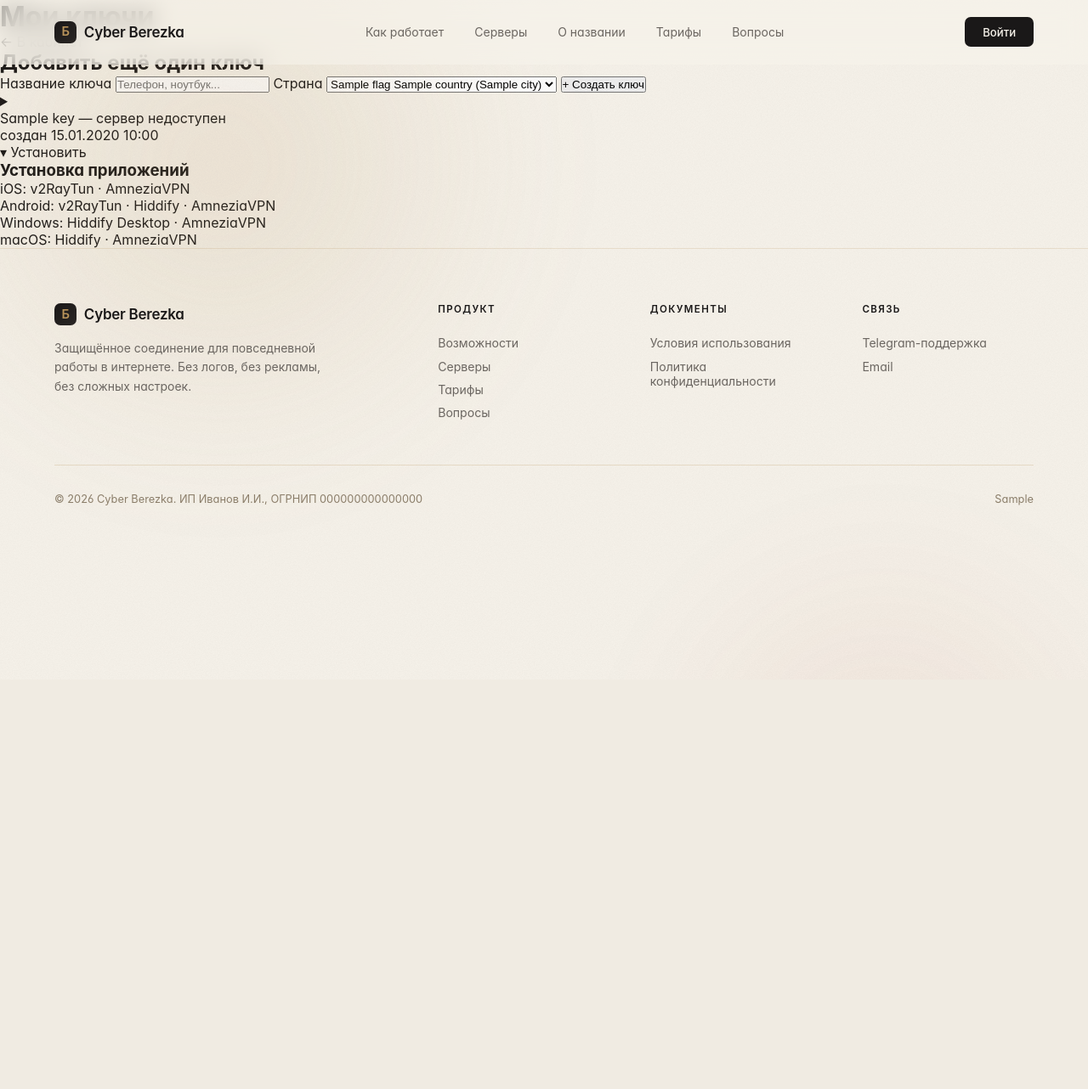
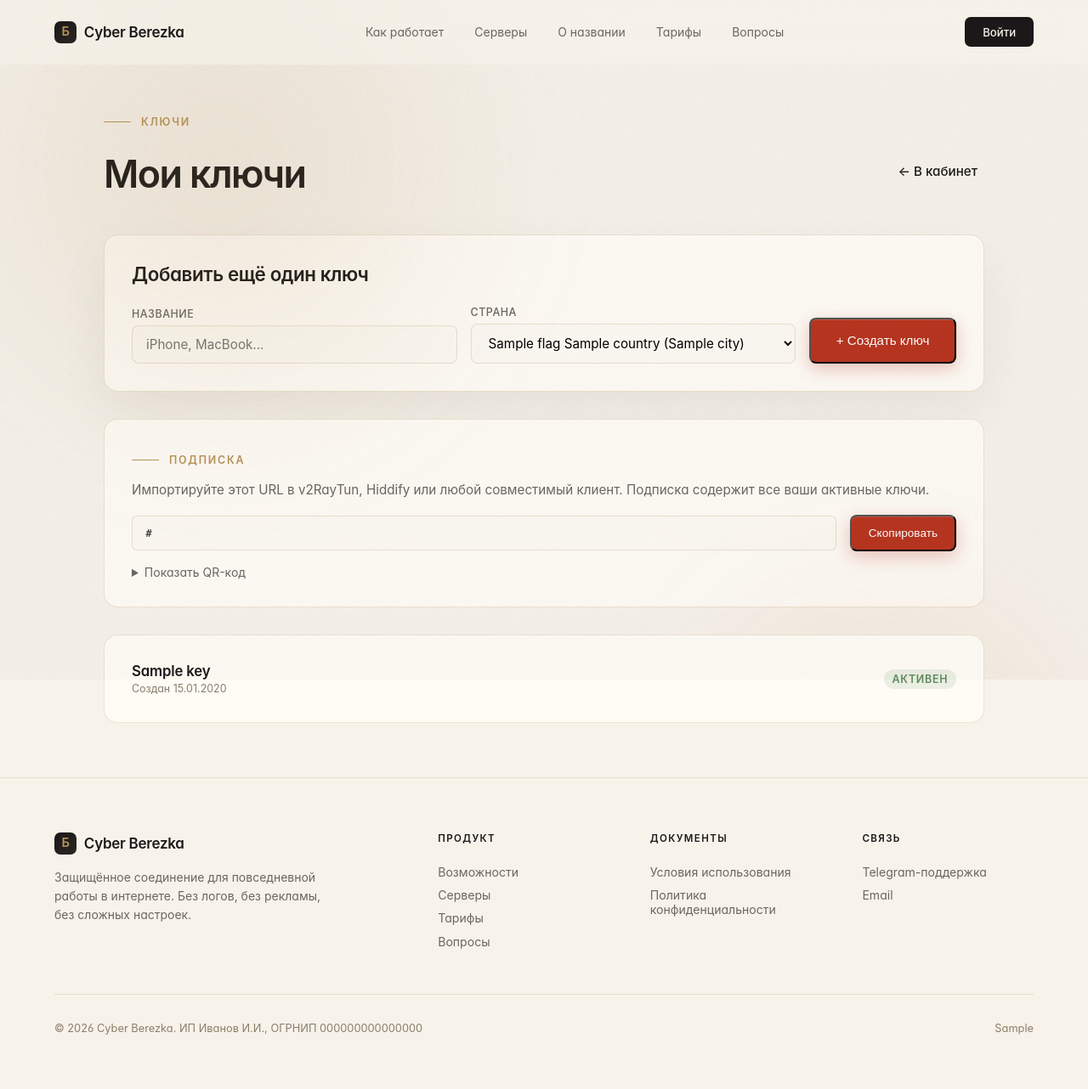
Before and after one commit to z1kurat/cyber-berezka, a FastAPI app: template infra/site/app/templates/cabinet/keys.html in a window 1280 px wide. Shown: the whole page at 85% size. Before the commit the page ends 595 px from the top, so only its background shows below. Run offline with FastAPI, Linux system fonts and the light colour scheme; the template is opened without the code that fills it: most values are stand-ins (such as "Sample title", 1, 10 or a date in 2020); some web fonts are replaced.

Commit message:
feat(site/cabinet/keys): apply new design — preserve forms+CSRF, copy with check-mark, AmneziaVPN btn
Co-Authored-By: Claude Sonnet 4.6 <noreply@anthropic.com>

```diff
--- a/infra/site/app/templates/cabinet/keys.html
+++ b/infra/site/app/templates/cabinet/keys.html
@@ -1,178 +1,133 @@
 {% extends "base.html" %}
-{% block title %}Ключи — Cyber Berezka{% endblock %}
+{% block title %}Мои ключи — Cyber Berezka{% endblock %}
 {% block content %}
-<main class="max-w-4xl mx-auto px-6 py-12">
-  <header class="flex items-center justify-between mb-8">
-    <h1 class="font-serif text-3xl">Мои ключи</h1>
-    <a href="/cabinet" class="text-sm text-accent-goldDk underline">← В кабинет</a>
+
+<main style="max-width:1100px;margin:0 auto;padding:8rem 2rem 4rem">
+  <header style="display:flex;justify-content:space-between;align-items:flex-end;margin-bottom:3rem;flex-wrap:wrap;gap:1rem">
+    <div>
+      <div class="eyebrow"><span class="eyebrow-line"></span><span>Ключи</span></div>
+      <h1 class="headline" style="font-size:clamp(2rem,4vw,2.8rem);margin:0">Мои ключи</h1>
+    </div>
+    <a class="cta-secondary" href="/cabinet">← В кабинет</a>
   </header>
 
-  {# Step 1: создание ключа — имя + страна (только доступные) #}
-  <section class="bg-bg-card border border-border-light rounded-lg shadow-card p-6 mb-6">
-    <h2 class="font-serif text-xl mb-4">{% if not keys_rows %}Создайте первый ключ{% else %}Добавить ещё один ключ{% endif %}</h2>
   {% set err = request.query_params.get('error') %}
   {% if err == 'label_required' %}
-      <p class="text-cta mb-3 text-sm">Имя ключа обязательно</p>
+    <div style="background:rgba(184,53,31,0.08);border:1px solid rgba(184,53,31,0.25);border-radius:8px;padding:0.85rem 1rem;margin-bottom:1.5rem;font-size:0.875rem;color:#B8351F">Имя ключа обязательно.</div>
   {% elif err == 'no_servers' %}
-      <p class="text-cta mb-3 text-sm">В выбранной стране нет доступных серверов. Попробуйте другую.</p>
+    <div style="background:rgba(184,53,31,0.08);border:1px solid rgba(184,53,31,0.25);border-radius:8px;padding:0.85rem 1rem;margin-bottom:1.5rem;font-size:0.875rem;color:#B8351F">В выбранной стране нет доступных серверов. Попробуйте другую.</div>
   {% endif %}
 
+  <!-- Create key form -->
+  <section style="background:#FFFCF6;border:1px solid rgba(184,147,90,0.24);border-radius:16px;padding:2rem;margin-bottom:2rem;box-shadow:0 24px 60px rgba(26,24,24,0.06)">
+    <h2 style="font-size:1.4rem;font-weight:600;letter-spacing:-0.018em;margin-bottom:1.5rem">
+      {% if not keys_rows %}Создайте первый ключ{% else %}Добавить ещё один ключ{% endif %}
+    </h2>
     {% if not countries %}
-      <p class="text-text-muted">Сейчас нет доступных серверов. Попробуйте позже.</p>
+      <p style="color:#6B6661">Сейчас нет доступных серверов. Попробуйте позже.</p>
     {% else %}
-    <form method="POST" action="/cabinet/keys" class="grid md:grid-cols-3 gap-3 items-end">
+    <form method="POST" action="/cabinet/keys" style="display:grid;grid-template-columns:1fr 1fr auto;gap:1rem;align-items:end">
       <input type="hidden" name="csrf_token" value="{{ request.state.csrf_token or '' }}">
-      <label class="md:col-span-1">
-        <span class="text-sm text-text-secondary">Название ключа</span>
-        <input type="text" name="label" required minlength="1" maxlength="64"
-               placeholder="Телефон, ноутбук..."
-               class="mt-1 block w-full border border-border-light rounded px-3 py-2 bg-white">
+      <label style="display:flex;flex-direction:column;gap:0.4rem">
+        <span style="font-size:0.78rem;font-weight:500;color:#6B6661;letter-spacing:0.04em;text-transform:uppercase">Название</span>
+        <input type="text" name="label" required minlength="1" maxlength="64" placeholder="iPhone, MacBook..."
+               style="font-family:inherit;font-size:0.95rem;padding:0.75rem 1rem;background:#FDFAF3;border:1px solid rgba(184,147,90,0.24);border-radius:8px">
       </label>
-      <label class="md:col-span-1">
-        <span class="text-sm text-text-secondary">Страна</span>
-        <select name="country" required
-                class="mt-1 block w-full border border-border-light rounded px-3 py-2 bg-white">
+      <label style="display:flex;flex-direction:column;gap:0.4rem">
+        <span style="font-size:0.78rem;font-weight:500;color:#6B6661;letter-spacing:0.04em;text-transform:uppercase">Страна</span>
+        <select name="country" required style="font-family:inherit;font-size:0.95rem;padding:0.75rem 1rem;background:#FDFAF3;border:1px solid rgba(184,147,90,0.24);border-radius:8px">
           {% for c in countries %}
             <option value="{{ c.code }}">{{ c.flag }} {{ c.name }}{% if c.city %} ({{ c.city }}){% endif %}</option>
           {% endfor %}
         </select>
       </label>
-      <button type="submit" class="btn-primary md:col-span-1">+ Создать ключ</button>
+      <button type="submit" class="cta-primary">+ Создать ключ</button>
     </form>
-    {% endif %}
-    {% if not keys_rows %}
-      <p class="text-xs text-text-muted mt-3">Ключ привязывается к случайному серверу в выбранной стране.</p>
     {% endif %}
   </section>
 
-  {# Step 2: список ключей — каждый показывает только свой сервер #}
+  {% if subscription_url %}
+  <!-- Subscription URL block -->
+  <section style="background:#FFFCF6;border:1px solid rgba(184,147,90,0.24);border-radius:16px;padding:2rem;margin-bottom:2rem">
+    <div class="eyebrow" style="margin-bottom:1rem"><span class="eyebrow-line"></span><span>Подписка</span></div>
+    <p style="font-size:0.95rem;color:#6B6661;margin-bottom:1rem;line-height:1.6">
+      Импортируйте этот URL в v2RayTun, Hiddify или любой совместимый клиент. Подписка содержит все ваши активные ключи.
+    </p>
+    <div style="display:flex;gap:1rem;align-items:center;flex-wrap:wrap">
+      <code style="font-family:'JetBrains Mono',Menlo,monospace;font-size:0.78rem;background:#FDFAF3;border:1px solid rgba(184,147,90,0.24);border-radius:6px;padding:0.75rem 0.95rem;flex:1;min-width:240px;word-break:break-all">{{ subscription_url }}</code>
+      <button type="button" data-copy="{{ subscription_url }}" class="cta-primary" style="padding:0.75rem 1.25rem;font-size:0.85rem">Скопировать</button>
+    </div>
+    {% if qr_data_uri %}
+      <details style="margin-top:1rem">
+        <summary style="cursor:pointer;font-size:0.875rem;color:#6B6661">Показать QR-код</summary>
+        <img src="{{ qr_data_uri }}" alt="Subscription QR" style="margin-top:1rem;max-width:200px;border-radius:8px;border:1px solid rgba(184,147,90,0.24)">
+      </details>
+    {% endif %}
+  </section>
+  {% endif %}
+
+  <!-- Keys list -->
   {% if keys_rows %}
-  <section class="space-y-3">
+  <section style="display:flex;flex-direction:column;gap:1rem">
     {% for row in keys_rows %}
     {% set k = row.key %}
     {% set s = row.server %}
-    <details class="bg-bg-card border border-border-light rounded-lg shadow-card">
-      <summary class="cursor-pointer px-5 py-4 flex items-center justify-between hover:bg-bg-section-alt rounded-lg">
+    <details class="server-card tilt" style="cursor:default">
+      <summary style="cursor:pointer;display:flex;justify-content:space-between;align-items:center;list-style:none">
         <div>
-          <div class="font-medium">
+          <div style="font-size:1.05rem;font-weight:600;letter-spacing:-0.01em">
             {{ k.label }}
-            {% if s %}<span class="text-text-muted text-sm">— {{ s.flag }} {{ s.country }}</span>
-            {% elif row.is_legacy %}<span class="text-text-muted text-sm">— все серверы</span>
-            {% else %}<span class="text-warning text-sm">— сервер недоступен</span>
+            {% if s %}<span style="color:#8B7E6A;font-weight:400;margin-left:0.5rem">— {{ s.flag }} {{ s.country }}</span>{% endif %}
+          </div>
+          <div style="font-size:0.78rem;color:#8B7E6A;margin-top:0.2rem">Создан {{ k.created_at.strftime('%d.%m.%Y') }}</div>
+        </div>
+        <span style="font-size:0.78rem;color:#5F8B5C;padding:0.25rem 0.6rem;border-radius:999px;background:rgba(95,139,92,0.12);font-weight:600;text-transform:uppercase;letter-spacing:0.06em">Активен</span>
+      </summary>
+
+      <div style="margin-top:1.25rem;padding-top:1.25rem;border-top:1px dashed rgba(184,147,90,0.24)">
+        {% if s %}
+          <code style="display:block;font-family:'JetBrains Mono',Menlo,monospace;font-size:0.75rem;background:#FDFAF3;border:1px solid rgba(184,147,90,0.24);border-radius:6px;padding:0.75rem 0.95rem;color:#2A2624;word-break:break-all;line-height:1.5;margin-bottom:1rem">{{ s.vless_url }}</code>
+          <div style="display:flex;gap:0.6rem;flex-wrap:wrap;align-items:center">
+            <button type="button" data-copy="{{ s.vless_url }}" class="cta-primary" style="padding:0.55rem 1rem;font-size:0.78rem">Скопировать ссылку</button>
+            <button type="button" data-copy="{{ s.vless_url }}" data-amnezia class="cta-secondary" style="padding:0.55rem 1rem;font-size:0.78rem">Импорт в AmneziaVPN</button>
+            {% if server_qrs.get(s.vless_url) %}
+              <details style="display:inline-block">
+                <summary style="cursor:pointer;color:#1A1818;padding:0.55rem 1rem;font-size:0.78rem;font-weight:500;border:1px solid rgba(184,147,90,0.24);border-radius:6px;display:inline-block">QR-код</summary>
+                <img src="{{ server_qrs[s.vless_url] }}" alt="QR" style="margin-top:0.6rem;max-width:160px;border-radius:6px;border:1px solid rgba(184,147,90,0.24)">
+              </details>
             {% endif %}
           </div>
-          <div class="text-xs text-text-muted">создан {{ k.created_at.strftime('%d.%m.%Y %H:%M') }}</div>
-        </div>
-        <span class="text-xs text-accent-goldDk">▾ Установить</span>
-      </summary>
-
-      <div class="px-5 pb-5">
-        {% if s %}
-          {# Bound key — single server card #}
-          <div class="bg-bg-section-alt border border-border-light rounded p-4 mb-4">
-            <div class="mb-3">
-              <div class="text-lg font-medium">{{ s.flag }} {{ s.country }}</div>
-              <div class="text-xs text-text-muted">{% if s.city %}{{ s.city }} · {% endif %}{{ s.address }}:{{ s.port }}{% if not s.is_connected %} · <span class="text-warning">тех. работы</span>{% endif %}</div>
-            </div>
-            <div class="flex flex-wrap gap-2 mb-3">
-              <a href="v2raytun://import/{{ s.vless_url | urlencode }}"
-                 class="text-xs px-3 py-1.5 border border-accent-goldDk rounded hover:bg-accent-gold hover:text-white transition">v2RayTun</a>
-              <a href="hiddify://import-config?content={{ s.vless_url | urlencode }}"
-                 class="text-xs px-3 py-1.5 border border-accent-goldDk rounded hover:bg-accent-gold hover:text-white transition">Hiddify</a>
-              <a href="{{ s.vless_url }}"
-                 class="text-xs px-3 py-1.5 border border-accent-goldDk rounded hover:bg-accent-gold hover:text-white transition">NekoBox / VLESS</a>
-              <button type="button"
-                      data-vless="{{ s.vless_url }}"
-                      onclick="copyVless(this)"
-                      class="text-xs px-3 py-1.5 border border-accent-goldDk rounded hover:bg-accent-gold hover:text-white transition">Скопировать для AmneziaVPN</button>
-            </div>
-            <p class="text-[10px] text-text-muted mb-3">AmneziaVPN: скопируйте ссылку → откройте приложение → «+» → «Импорт настроек из текста» → вставьте.</p>
-            <details class="text-xs">
-              <summary class="cursor-pointer text-text-secondary">QR / скопировать</summary>
-              <div class="mt-3 flex gap-3 items-start">
-                <div class="flex-1 flex gap-2">
-                  <input readonly value="{{ s.vless_url }}"
-                         id="vurl-{{ k.id }}"
-                         class="flex-1 border border-border-light rounded px-2 py-1 bg-white font-mono text-[10px]">
-                  <button type="button"
-                          onclick="navigator.clipboard.writeText(document.getElementById('vurl-{{ k.id }}').value)"
-                          class="px-2 py-1 border border-border-light rounded hover:bg-white text-xs">copy</button>
-                </div>
-                <img src="{{ server_qrs[s.vless_url] }}" alt="QR" class="w-28 h-28 border border-border-light flex-shrink-0">
-              </div>
-            </details>
-          </div>
-        {% elif row.is_legacy and servers %}
-          {# Legacy key (without country binding) — show all servers as fallback #}
-          <p class="text-sm text-text-secondary mb-3">Этот ключ был создан до выбора страны — показываем все доступные серверы:</p>
-          <div class="grid md:grid-cols-2 gap-3 mb-4">
-            {% for srv in servers %}
-            <div class="bg-bg-section-alt border border-border-light rounded p-3">
-              <div class="text-sm font-medium">{{ srv.flag }} {{ srv.country }}</div>
-              <div class="text-xs text-text-muted mb-2">{{ srv.address }}:{{ srv.port }}</div>
-              <div class="flex flex-wrap gap-1">
-                <a href="v2raytun://import/{{ srv.vless_url | urlencode }}"
-                   class="text-[10px] px-2 py-1 border border-accent-goldDk rounded hover:bg-accent-gold hover:text-white">v2RayTun</a>
-                <a href="hiddify://import-config?content={{ srv.vless_url | urlencode }}"
-                   class="text-[10px] px-2 py-1 border border-accent-goldDk rounded hover:bg-accent-gold hover:text-white">Hiddify</a>
-              </div>
-            </div>
-            {% endfor %}
-          </div>
         {% else %}
-          <p class="text-text-muted text-sm">Привязанный сервер ({{ (k.meta or {}).get('address', '?') }}) недоступен. Создайте новый ключ или подождите восстановления.</p>
+          <p style="color:#8B7E6A;font-size:0.875rem">Привязанный сервер ({{ (k.meta or {}).get('address', '?') }}) недоступен. Создайте новый ключ или подождите восстановления.</p>
         {% endif %}
 
-        <form method="POST" action="/cabinet/keys/{{ k.id }}/revoke" class="mt-4 pt-4 border-t border-border-light">
+        <form method="POST" action="/cabinet/keys/{{ k.id }}/revoke" style="margin-top:1.25rem;padding-top:1.25rem;border-top:1px dashed rgba(184,147,90,0.24)" onsubmit="return confirm('Точно отозвать этот ключ? Действие необратимо.')">
           <input type="hidden" name="csrf_token" value="{{ request.state.csrf_token or '' }}">
-          <button class="text-sm text-cta hover:text-cta-hover underline">Отозвать ключ</button>
+          <button type="submit" style="background:none;border:none;color:#B8351F;font-family:inherit;font-size:0.85rem;text-decoration:underline;cursor:pointer;padding:0">Отозвать ключ</button>
         </form>
       </div>
     </details>
     {% endfor %}
   </section>
   {% endif %}
+</main>
 
 <script>
-    function copyVless(btn) {
-      const url = btn.getAttribute('data-vless');
-      const orig = btn.textContent;
-      const showOk = () => {
-        btn.textContent = '✓ скопировано';
-        setTimeout(() => { btn.textContent = orig; }, 2000);
-      };
-      const showErr = (e) => {
-        btn.textContent = '✗ ошибка — скопируйте URL ниже';
-        console.error('clipboard error:', e);
-        setTimeout(() => { btn.textContent = orig; }, 3000);
-      };
-      if (navigator.clipboard && window.isSecureContext) {
-        navigator.clipboard.writeText(url).then(showOk, showErr);
-      } else {
-        // Fallback for older browsers / non-secure contexts.
+// Copy buttons with check-mark feedback
+document.querySelectorAll('[data-copy]').forEach(btn => {
+  btn.addEventListener('click', async (e) => {
+    e.preventDefault();
+    const text = btn.dataset.copy;
     try {
-          const ta = document.createElement('textarea');
-          ta.value = url;
-          ta.style.position = 'fixed';
-          ta.style.left = '-9999px';
-          document.body.appendChild(ta);
-          ta.select();
-          document.execCommand('copy');
-          document.body.removeChild(ta);
-          showOk();
-        } catch (e) { showErr(e); }
+      await navigator.clipboard.writeText(text);
+      const original = btn.textContent;
+      btn.textContent = '✓ Скопировано';
+      setTimeout(() => { btn.textContent = original; }, 2000);
+    } catch (err) {
+      alert('Не удалось скопировать. Скопируйте вручную.');
     }
-    }
+  });
+});
 </script>
 
-  <section id="install" class="mt-12 text-sm text-text-muted">
-    <h3 class="font-serif text-lg mb-3 text-text-primary">Установка приложений</h3>
-    <ul class="grid md:grid-cols-2 gap-3">
-      <li>iOS: <a href="https://apps.apple.com/app/v2raytun/id6476628951" class="underline text-accent-goldDk">v2RayTun</a> · <a href="https://apps.apple.com/app/amneziavpn/id1600529900" class="underline text-accent-goldDk">AmneziaVPN</a></li>
-      <li>Android: <a href="https://play.google.com/store/apps/details?id=com.v2raytun.android" class="underline text-accent-goldDk">v2RayTun</a> · <a href="https://hiddify.com/install" class="underline text-accent-goldDk">Hiddify</a> · <a href="https://play.google.com/store/apps/details?id=org.amnezia.vpn" class="underline text-accent-goldDk">AmneziaVPN</a></li>
-      <li>Windows: <a href="https://hiddify.com/install" class="underline text-accent-goldDk">Hiddify Desktop</a> · <a href="https://amnezia.org/downloads" class="underline text-accent-goldDk">AmneziaVPN</a></li>
-      <li>macOS: <a href="https://apps.apple.com/app/hiddify/id6596777532" class="underline text-accent-goldDk">Hiddify</a> · <a href="https://apps.apple.com/app/amneziavpn/id1600529900" class="underline text-accent-goldDk">AmneziaVPN</a></li>
-    </ul>
-  </section>
-</main>
 {% endblock %}
```
Lines whose indentation alone changed are shown as unchanged.
